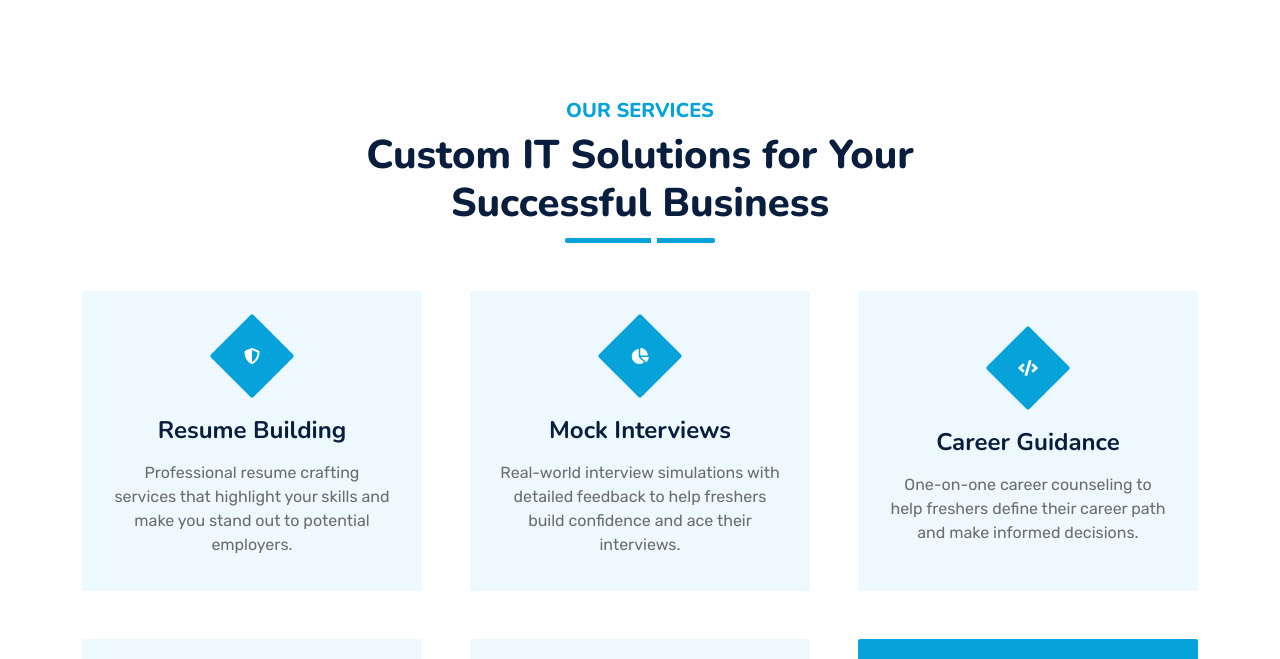
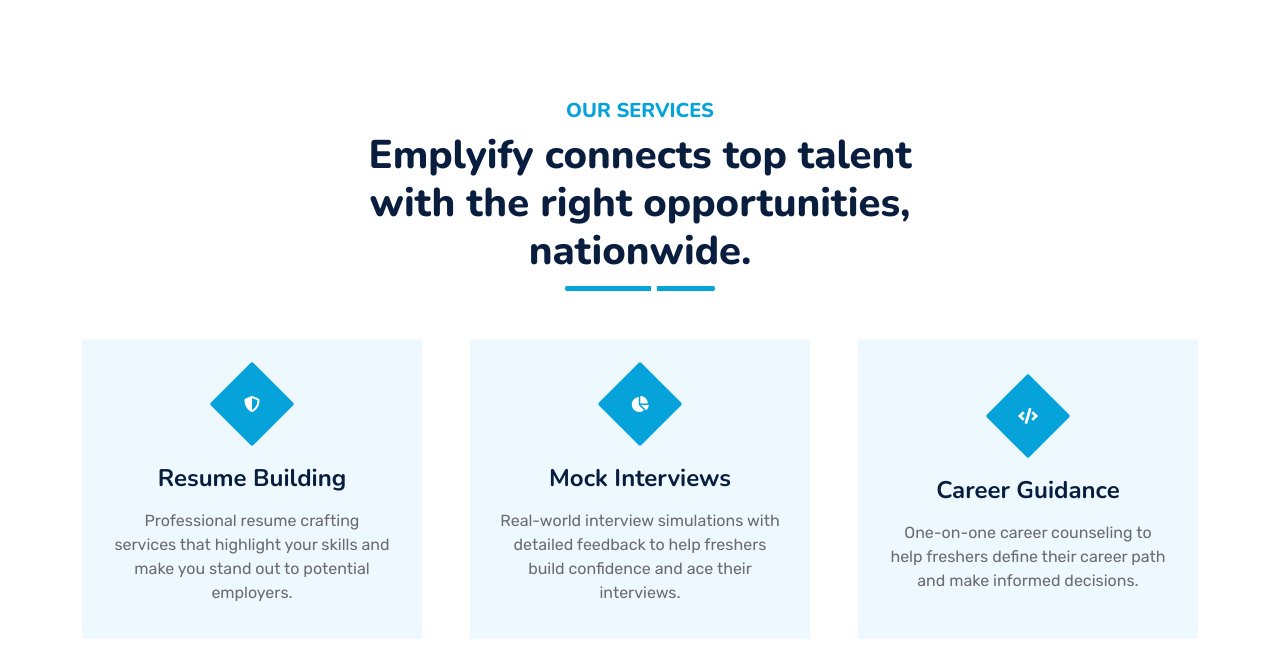
Before and after one commit to THEROHAN01/Emplyify, a plain HTML site: page Emplyify/index.html in a window 1280 px wide. Shown: the part 2520-3179 px from the top of the page. Drawn offline with nearby package versions, Linux system fonts and the light colour scheme.

Commit message:
Update index.html

```diff
--- a/Emplyify/index.html
+++ b/Emplyify/index.html
@@ -309,7 +309,7 @@
         <div class="container py-5">
             <div class="section-title text-center position-relative pb-3 mb-5 mx-auto" style="max-width: 600px;">
                 <h5 class="fw-bold text-primary text-uppercase">Our Services</h5>
-                <h1 class="mb-0">Custom IT Solutions for Your Successful Business</h1>
+                <h1 class="mb-0">Emplyify connects top talent with the right opportunities, nationwide.</h1>
             </div>
             <div class="row g-5">
                 <div class="col-lg-4 col-md-6 wow zoomIn" data-wow-delay="0.3s">
```
